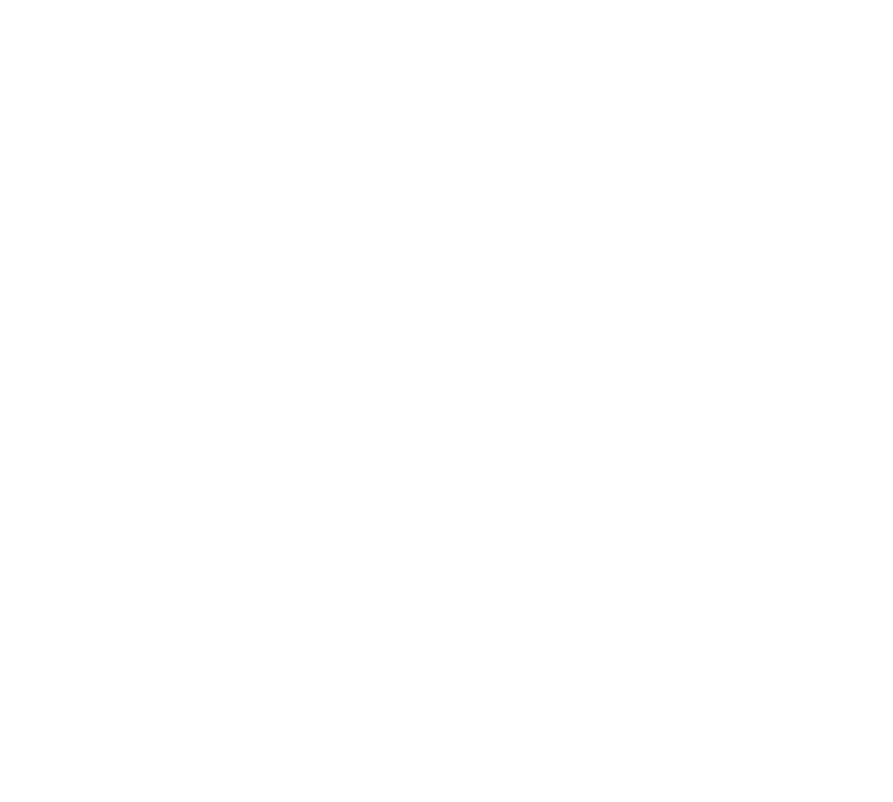
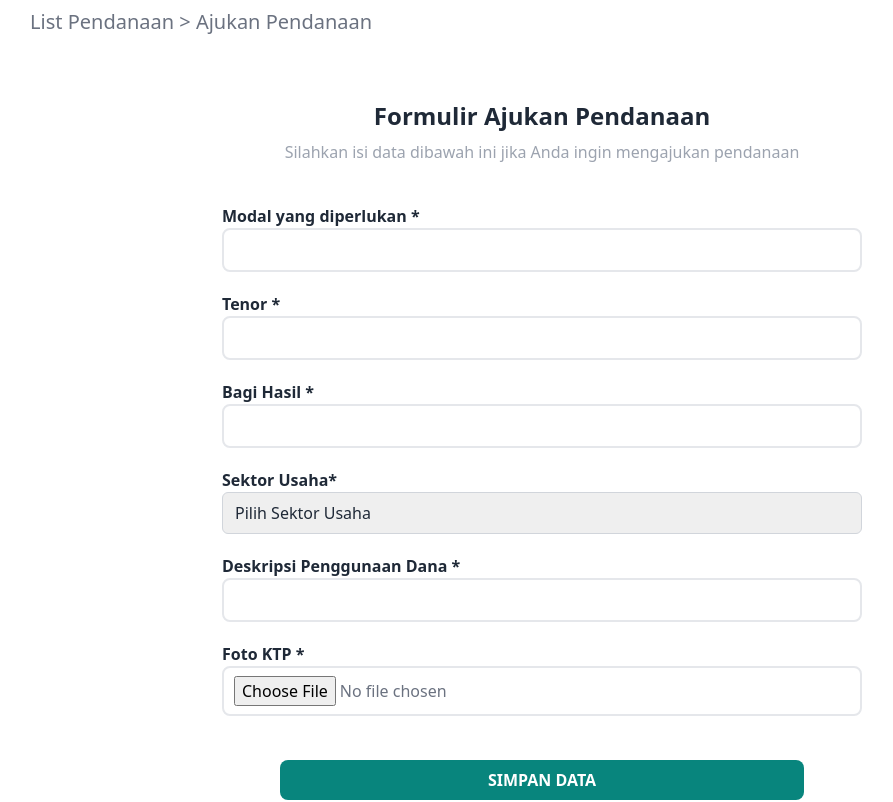
Before and after one commit to UMKM-Ku/UMKM-Ku, a Next.js app in the folder umkm-ku/: page /borrower/list-pendanaan/ajukan-pendanaan in a window 1280 px wide. Shown: the part 460-1262 px from the top of the page, without its empty margins (98-991 px from the left). Before the commit the page ends 800 px from the top, so only its background shows below. Built offline with nearby package versions, Linux system fonts and the light colour scheme.

Commit message:
borrower_list-pendanaan_ajukan-pendanaan

```diff
--- a/umkm-ku/src/app/borrower/list-pendanaan/ajukan-pendanaan/page.tsx
+++ b/umkm-ku/src/app/borrower/list-pendanaan/ajukan-pendanaan/page.tsx
@@ -1,4 +1,9 @@
+import PendanaanTemplate from "@/views/pages/borrower-view/pendanaa-borrower/pendanaan-template";
+
 export default function AjukanPendanaan() {
-  return;
-  <></>;
+  return (
+    <>
+      <PendanaanTemplate />
+    </>
+  );
 }
--- /dev/null
+++ b/umkm-ku/src/views/pages/borrower-view/pendanaa-borrower/pendanaan-template.tsx
@@ -0,0 +1,74 @@
+import InputForm from "../../public-view/input-form";
+import CarouselHome from "../carousel";
+import { IoIosArrowDropdownCircle } from "react-icons/io";
+
+export default function PendanaanTemplate() {
+  const slide = [
+    "https://i.imgur.com/JZjhhdW.png",
+    "https://i.imgur.com/pyQxQCe.png",
+  ];
+  return (
+    <>
+      <section className="w-[80%] h-[29%] mx-auto mt-32 flex gap-3 ">
+        <div className=" w-[100%] h-fit rounded-lg shadow-md group">
+          <CarouselHome slide={slide} />
+        </div>
+      </section>
+      <div className="w-[80%] md:mx-auto mt-10 mb-10 ">
+        <div className="text-gray-500 mb-4 text-xl">
+          <a href="#" className="hover:text-blue-500">
+            List Pendanaan
+          </a>{" "}
+          &gt; <span>Ajukan Pendanaan</span>
+        </div>
+      </div>
+      <div className="md:w-6/12 md:mx-auto mt-16 mb-10 min-h-screen mx-9">
+        <div className="text-center">
+          <h1 className="font-bold text-2xl">Formulir Ajukan Pendanaan</h1>
+          <p className="text-gray-400 pt-2">
+            Silahkan isi data dibawah ini jika Anda ingin mengajukan pendanaan
+          </p>
+        </div>
+        <form className="my-10">
+          <InputForm
+            label="Modal yang diperlukan *"
+            name="modalDiperlukan"
+            type="text"
+          />
+          <InputForm label="Tenor *" name="tenor" type="number" />
+          <InputForm label="Bagi Hasil *" name="bagiHasil" type="number" />
+          <div className="relative w-full">
+            <label className="font-bold">Sektor Usaha*</label>
+            <select
+              name="sektorUsaha"
+              className="block appearance-none w-full px-3 py-2 border border-gray-300 rounded-md placeholder-gray-400 focus:outline-none focus:ring-green-500 focus:border-green-500"
+            >
+              <option value="">Pilih Sektor Usaha</option>
+              <option value="Perdagangan">Perdagangan</option>
+              <option value="Pertanian">Pertanian</option>
+              <option value="Peternakan">Peternakan</option>
+              <option value="Teksil">Tekstil</option>
+              <option value="Pertambangan">Farmasi</option>
+              <option value="Industri">Industri</option>
+              <option value="Food and Beverage">Food and Beverage</option>
+            </select>
+          </div>
+          <InputForm
+            label="Deskripsi Penggunaan Dana *"
+            name="deskripsiPenggunaanDana"
+            type="text"
+          />
+          <InputForm label="Foto KTP *" name="fotoKTP" type="file" />
+          <div className="flex justify-center">
+            <button
+              type="submit"
+              className="text-center mt-6 bg-accent-700 rounded-lg p-2 md:px-52 px-24 text-white font-semibold hover:bg-accent-800 transition-colors duration-300 ease-out"
+            >
+              SIMPAN DATA
+            </button>
+          </div>
+        </form>
+      </div>
+    </>
+  );
+}
```
